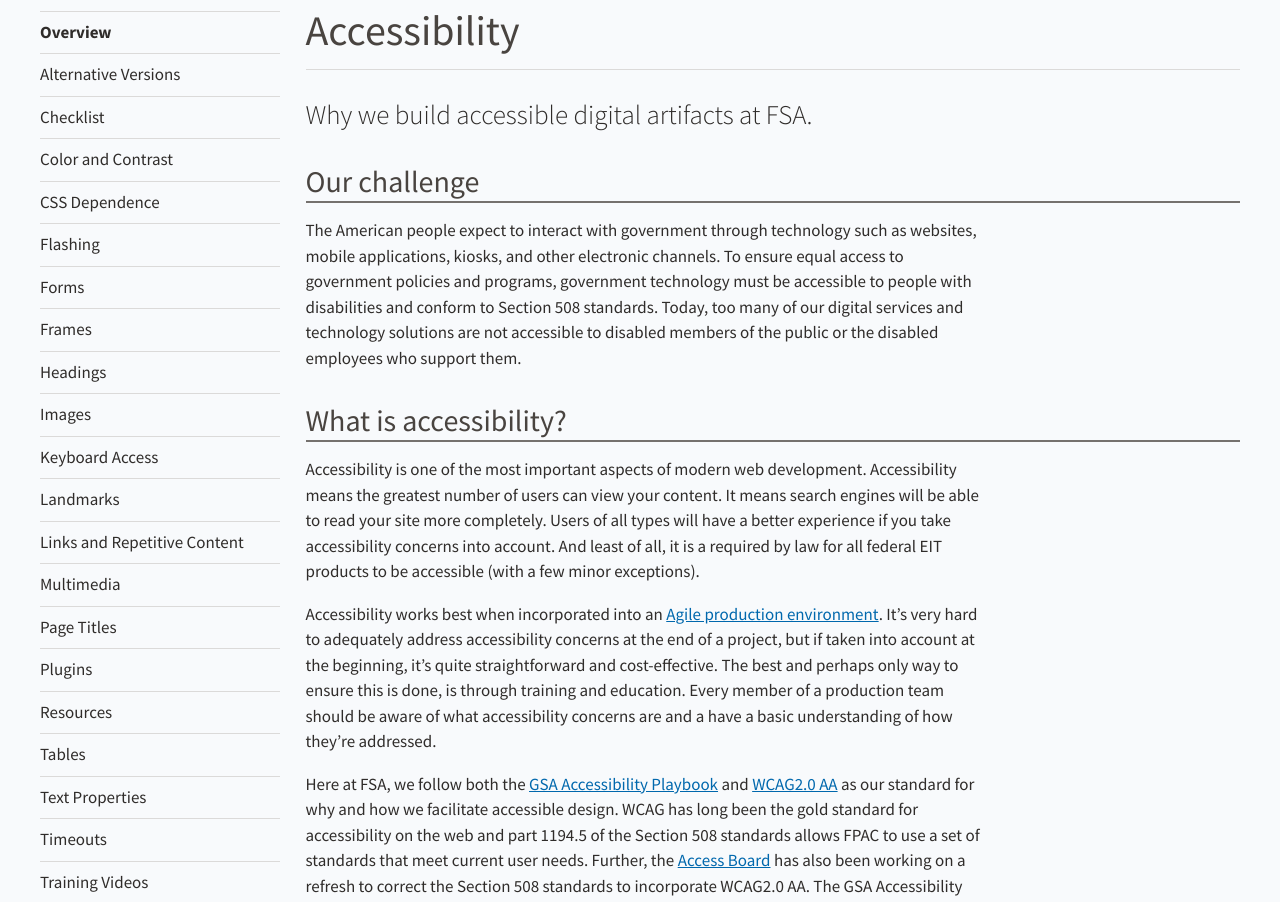
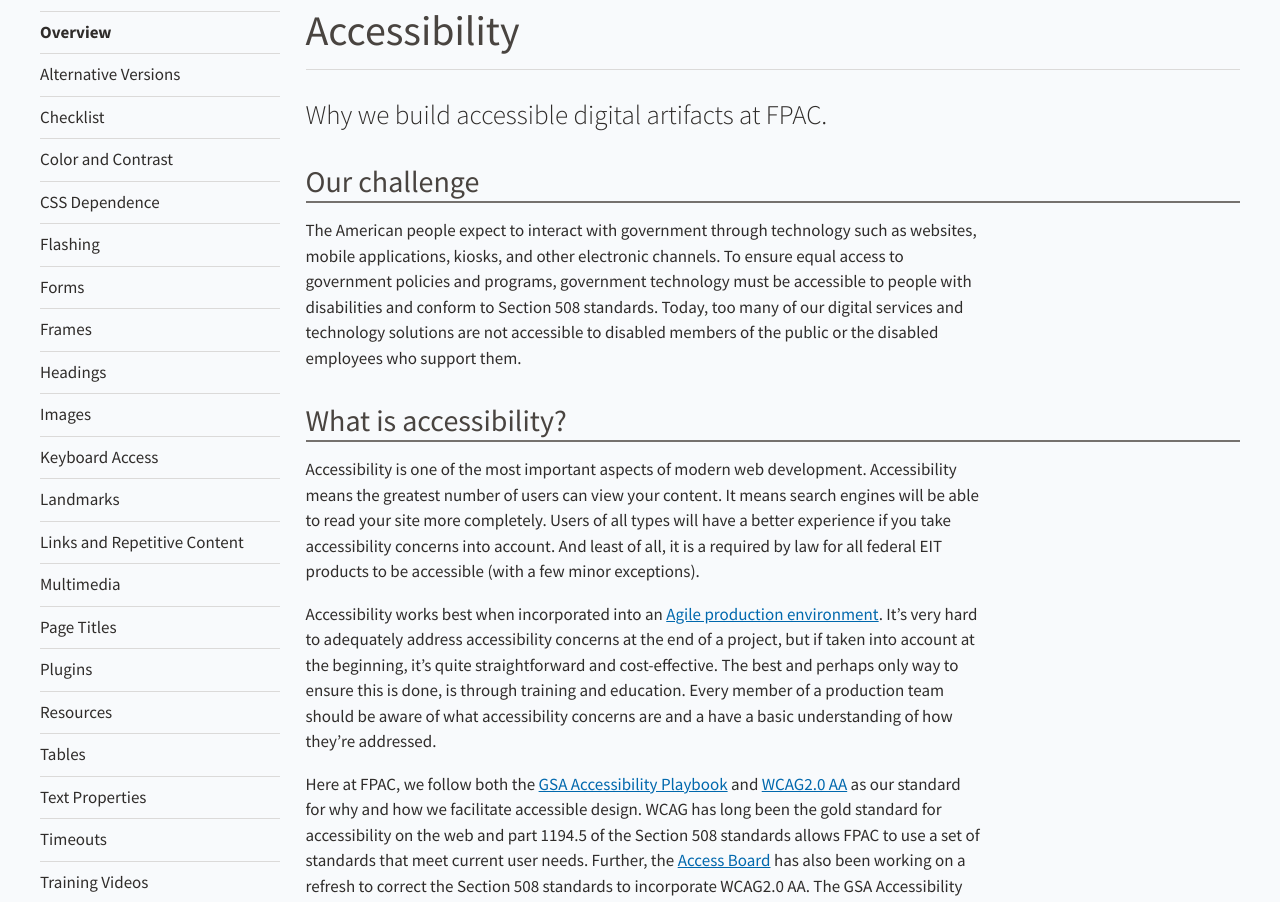
Before and after one commit to USDA-FSA/fsa-design-system, a Jekyll site: the page built from guides/accessibility/index.md, in a window 1280 px wide and 1400 px high. Shown: the part 292-1194 px from the top of the window. Built offline with Jekyll 4.4.1, drawn with Linux system fonts in a browser that asks for light colours.

Commit message:
Housekeeping: "FSA" => "FPAC"

```diff
--- a/guides/accessibility/index.md
+++ b/guides/accessibility/index.md
@@ -2,7 +2,7 @@
 layout: guide
 parent: "Guides"
 title: "Accessibility"
-intro: "Why we build accessible digital artifacts at FSA. "
+intro: "Why we build accessible digital artifacts at FPAC. "
 ---
 
 ## Our challenge
@@ -15,7 +15,7 @@ Accessibility is one of the most important aspects of modern web development. Ac
 
 Accessibility works best when incorporated into an [Agile production environment](https://en.wikipedia.org/wiki/Agile_software_development). It's very hard to adequately address accessibility concerns at the end of a project, but if taken into account at the beginning, it's quite straightforward and cost-effective. The best and perhaps only way to ensure this is done, is through training and education. Every member of a production team should be aware of what accessibility concerns are and a have a basic understanding of how they're addressed.
 
-Here at FSA, we follow both the [GSA Accessibility Playbook](https://www.section508.gov/content/it-accessibility-playbook) and [WCAG2.0 AA](https://www.w3.org/TR/WCAG20) as our standard for why and how we facilitate accessible design. WCAG has long been the gold standard for accessibility on the web and part 1194.5 of the Section 508 standards allows FPAC to use a set of standards that meet current user needs. Further, the [Access Board](http://www.access-board.gov/guidelines-and-standards/communications-and-it/about-the-section-508-standards/section-508-standards) has also been working on a refresh to correct the Section 508 standards to incorporate WCAG2.0 AA. The GSA Accessibility Playbook is a critical step in that process.
+Here at FPAC, we follow both the [GSA Accessibility Playbook](https://www.section508.gov/content/it-accessibility-playbook) and [WCAG2.0 AA](https://www.w3.org/TR/WCAG20) as our standard for why and how we facilitate accessible design. WCAG has long been the gold standard for accessibility on the web and part 1194.5 of the Section 508 standards allows FPAC to use a set of standards that meet current user needs. Further, the [Access Board](http://www.access-board.gov/guidelines-and-standards/communications-and-it/about-the-section-508-standards/section-508-standards) has also been working on a refresh to correct the Section 508 standards to incorporate WCAG2.0 AA. The GSA Accessibility Playbook is a critical step in that process.
 
 This site is currently in Draft as it is still being built. It will eventually contain resources for all things accessibility, development best practices, testing guides, and tools. If you have any questions about accessibility, 508, or would like help, please reach out on the [GitHub Repo](https://github.com/usda-fsa/fsa-design-system).
 
```
Also changed, not shown: components/growl/index.md (+1 -1 lines), guides/accessibility/writing-guide.md (+1 -1 lines), guides/applications/footer.md (+1 -1 lines), guides/content/content-principles.md (+1 -1 lines), guides/content/voice-and-tone.md (+1 -1 lines).
